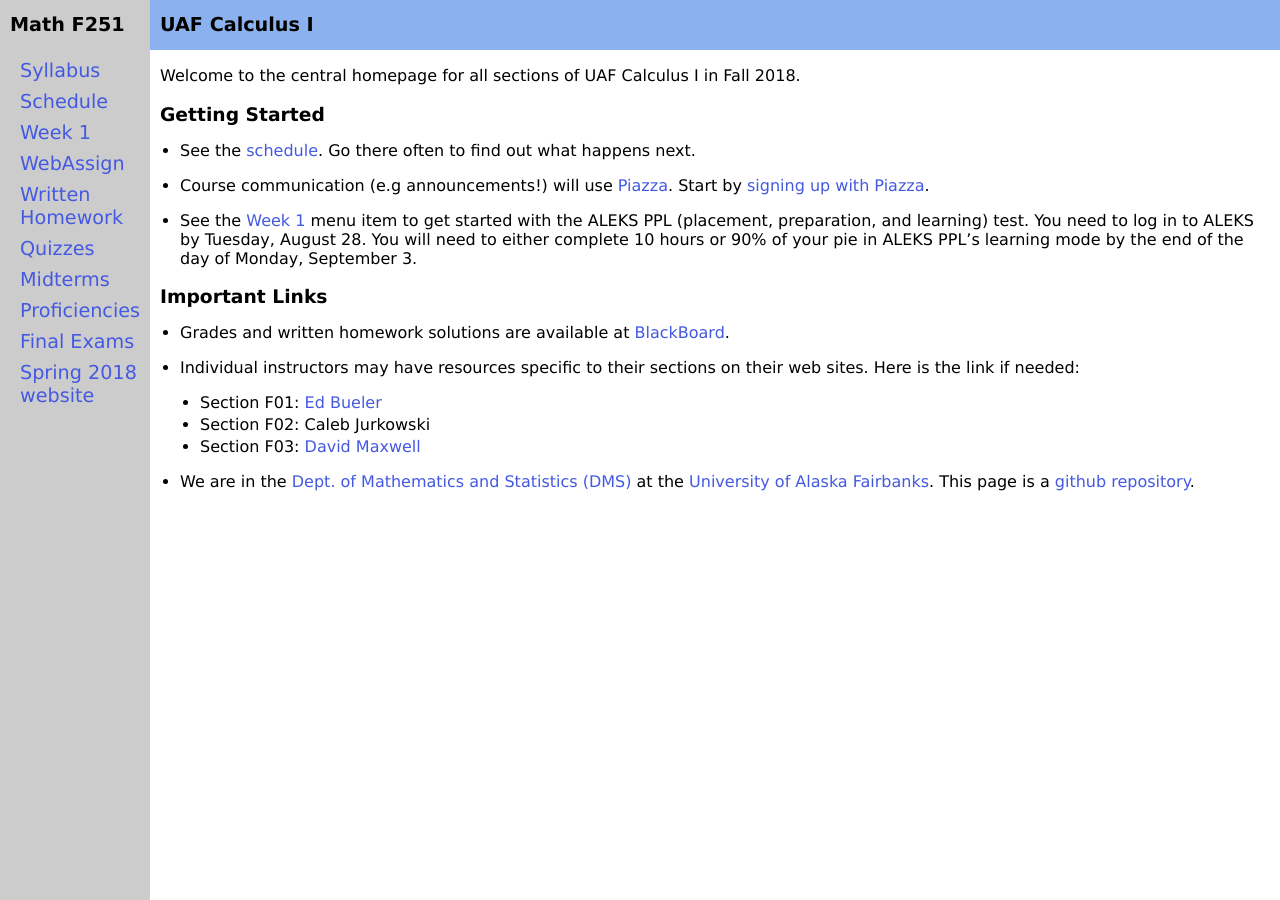
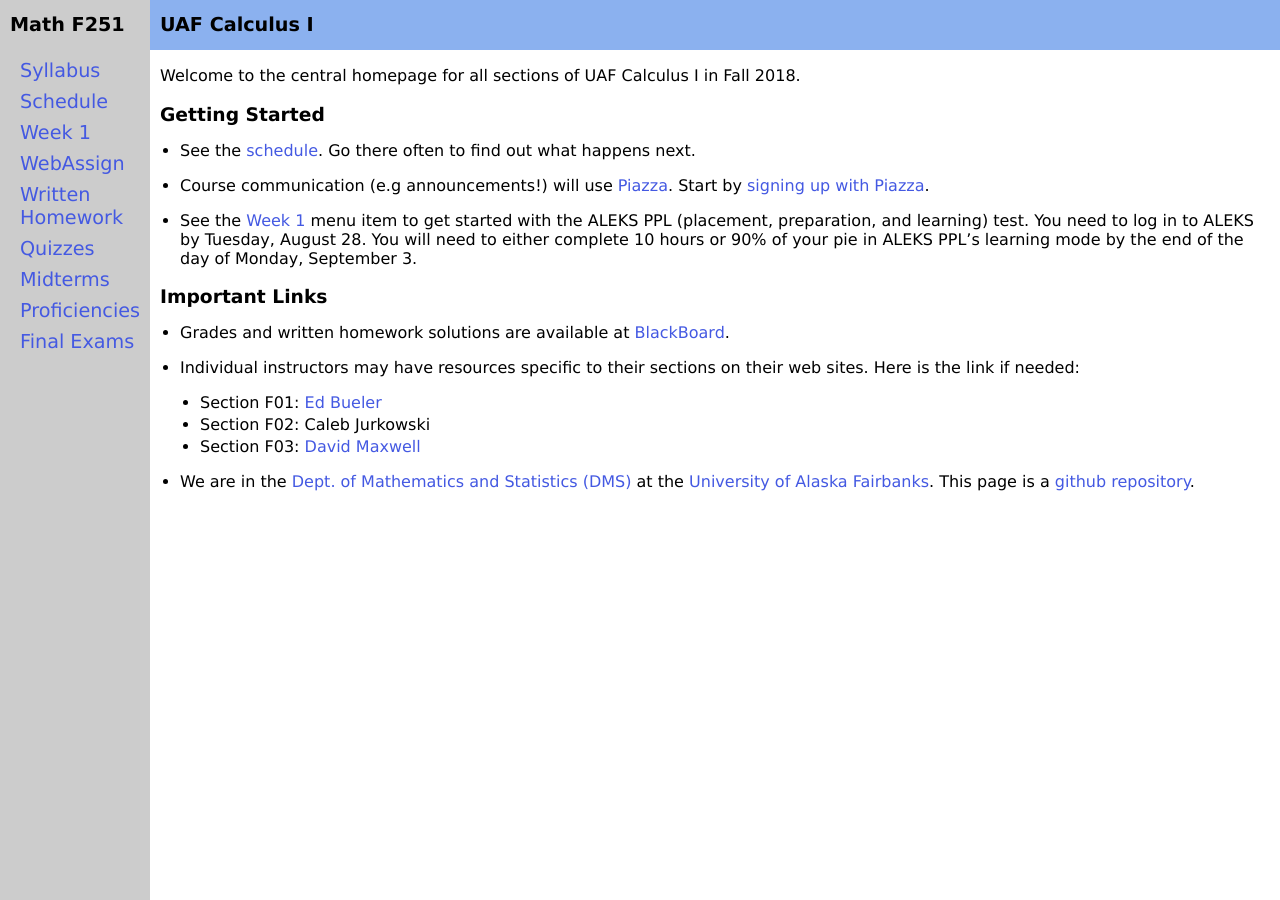
Before and after one commit to uaf-math/calc1, a Jekyll site: the page built from index.md, in a window 1280 px wide. Built offline with Jekyll 4.4.1, drawn with Linux system fonts in a browser that asks for light colours.

```diff
--- a/_data/toc.yaml
+++ b/_data/toc.yaml
@@ -28,6 +28,3 @@ docs:
 
 - title: Final Exams
   url: exams.html#finals
-
-- title: Spring 2018 website
-  url: https://sites.google.com/alaska.edu/calculus-one/
```
